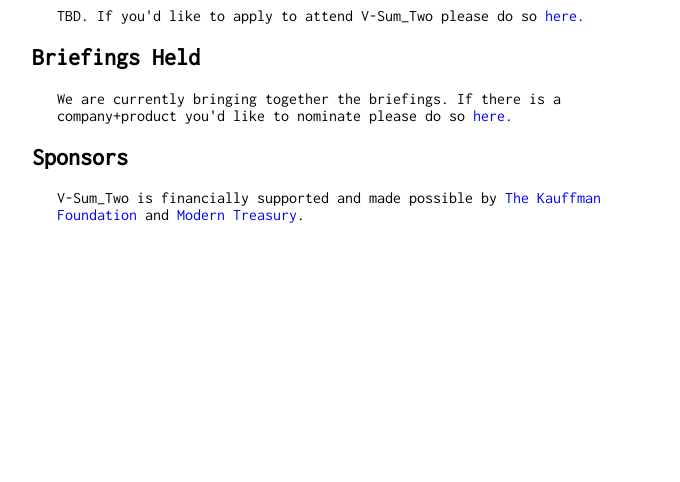
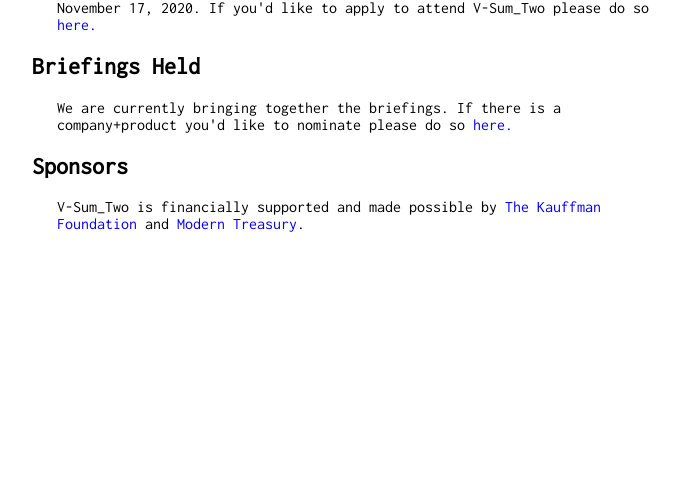
Before and after one commit to enlimpb/v-sum, a plain HTML site: page two.html in a window 1280 px wide. Shown: the part 318-800 px from the top of the page, without its empty margins (296-976 px from the left). Drawn offline with Linux system fonts and the light colour scheme.

Commit message:
Adding Date

```diff
--- a/two.html
+++ b/two.html
@@ -11,7 +11,7 @@
 		<div class="large">
 			<div class="breadcrumbs"><a href="https://v-sum.com">Home</a> // V-Sum_Two</div>
 				<h2>V-Sum_Two</h2>
-					<p>TBD. If you'd like to apply to attend V-Sum_Two please do so <a href="https://airtable.com/shrdb3uVvksyv4GbG">here.</a></p>
+					<p>November 17, 2020. If you'd like to apply to attend V-Sum_Two please do so <a href="https://airtable.com/shrdb3uVvksyv4GbG">here.</a></p>
 				<h2>Briefings Held</h2>
 					<p>We are currently bringing together the briefings. If there is a company+product you'd like to nominate please do so <a href="https://airtable.com/shrFnBdRvBJYh1nVq">here.</a></p>
 				<h2>Sponsors</h2>
```
